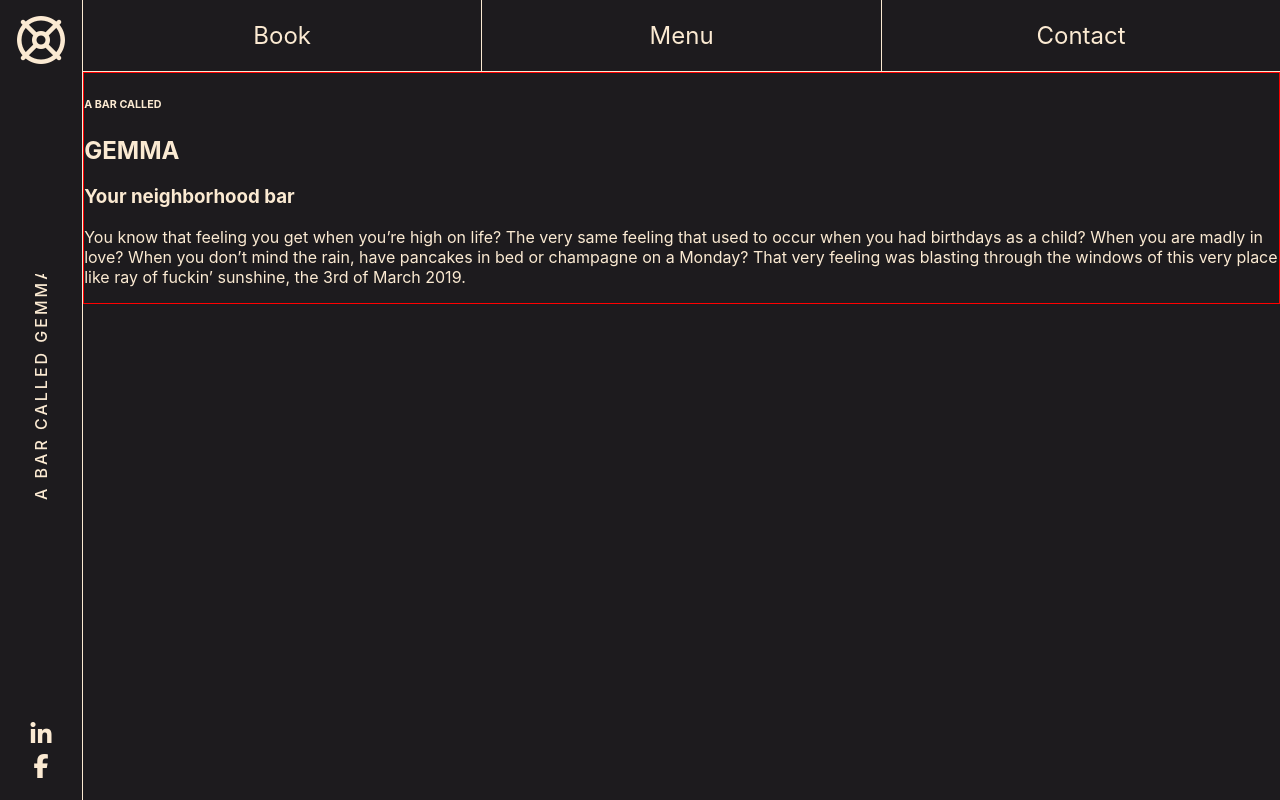
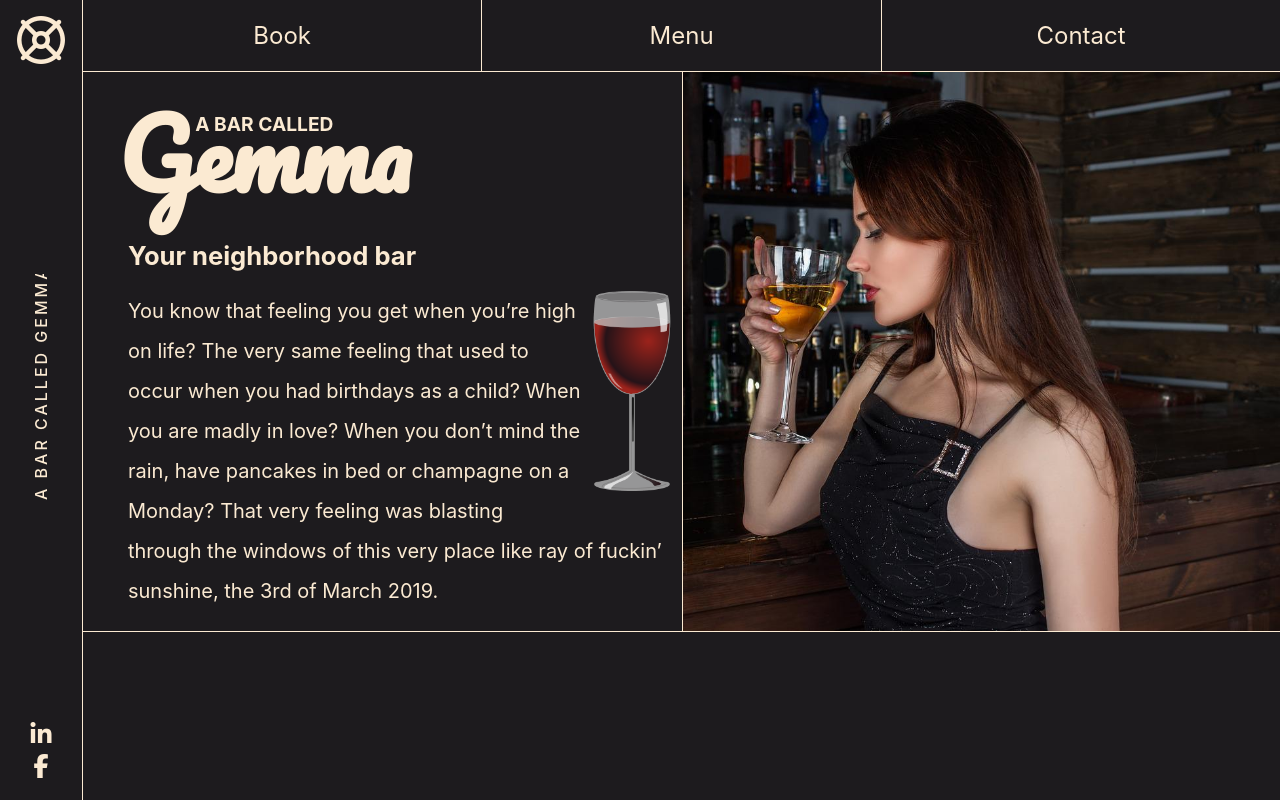
Before and after one commit to ledminh/a-bar-called-quesera, a Next.js app: page / in a window 1280 px wide. Built offline with nearby package versions, Linux system fonts and the light colour scheme.

Commit message:
Finish max size Intro

```diff
--- a/components/Intro/Intro.module.scss
+++ b/components/Intro/Intro.module.scss
@@ -1,3 +1,67 @@
 .wrapper {
-    border: 1px solid red;
+    display: grid;
+    grid-template-columns: 1fr 1fr;
+    grid-template-rows: auto;
+
+
+    border-bottom: 1px solid #fbead2;
 }
+
+.article {
+    flex-basis: 50%;
+}
+
+.title {
+    position: relative;
+    height: 10.5rem;
+
+    h6, h1 {
+        position: absolute;
+    }
+
+    h1 {
+        left: 2.2rem;
+    }
+
+    h6 {
+        left: 7rem;
+        top: 2.5rem;
+    }
+}
+
+.subtitle {
+    margin-left: 2.8rem;
+}
+
+.text {
+    margin-left: 2.8rem;
+
+    line-height: 2.5rem;
+
+}
+
+.glassOfWineImg {
+    content: "";
+    float: right;
+
+    width: 100px;
+
+    z-index: -1;
+}
+
+
+.photoWrapper {
+    flex-basis: 50%;
+    position: relative;
+
+    border-left: 1px solid #fbead2;
+
+}
+
+.photo {
+    position: absolute;
+    top: 0;
+    right: 0;
+    height: 100%;
+    width: 100%;
+}
--- a/components/Intro/index.js
+++ b/components/Intro/index.js
@@ -1,4 +1,8 @@
+import Image from 'next/image';
 import styles from './Intro.module.scss';
+
+import glassOfWineImg from '../../imgs/glass-of-wine.png';
+import womanDrinkWineImg from '../../imgs/woman-drink-wine.jpg';
 
 export default function Intro () {
 
@@ -8,16 +12,33 @@ export default function Intro () {
             <div className={styles.article}>
                 <div className={styles.title}>
                     <h6>A BAR CALLED</h6>
-                    <h1>GEMMA</h1>
+                    <h1>Gemma</h1>
                 </div>
                 <div className={styles.subtitle}>
                     <h3>Your neighborhood bar</h3>
                 </div>
                 <div className={styles.text}>
+                    <div className={styles.glassOfWineImg}>
+                        <Image
+                            src={glassOfWineImg}
+                            alt="Glass of Wine"
+
+                        />
+                    </div>
                     <p>You know that feeling you get when you’re high on life?  The very same feeling that used to occur when you had birthdays as a child? When you are madly in love? When you don’t mind the rain, have pancakes in bed or champagne on a Monday? That very feeling was blasting through the windows of this very place like ray of fuckin’ sunshine, the 3rd of March 2019.</p>
                 </div>
             </div>
-            <div className={styles.photo}>
+            <div className={styles.photoWrapper}>
+                <div className={styles.photo}>
+                    <Image
+                        src={womanDrinkWineImg}
+                        alt="A woman drinking wine"
+                        layout='fill'
+                        objectFit='cover'
+                        sizes='45vw'
+                        objectPosition={'top right'}
+                    />
+                </div>
             </div>
         </section>
 
--- a/components/MainNavBar/Header.module.scss
+++ b/components/MainNavBar/Header.module.scss
@@ -22,7 +22,7 @@
 
     }
 
-    @media (max-width:900px) {
+    @media (max-width:1170px) {
         display: block;
 
         top: calc(100% - 5.2rem);
@@ -62,7 +62,7 @@
 
     z-index: 2;
 
-    @media (max-width:900px) {
+    @media (max-width:1170px) {
         position:absolute;
         top: 0;
 
@@ -90,7 +90,7 @@
     align-items: center;
 
 
-    @media (max-width:900px) {
+    @media (max-width:1170px) {
 
         &[data-expanded='true'] {
             border-top: 1px solid #fbead2;
--- a/components/MainNavBar/Logo.module.scss
+++ b/components/MainNavBar/Logo.module.scss
@@ -10,7 +10,7 @@
     align-items: center;
     justify-content: center;
 
-    @media (max-width:900px) {
+    @media (max-width:1170px) {
         width: 5rem;
         height: 100%;
 
--- a/components/MainNavBar/Menu.module.scss
+++ b/components/MainNavBar/Menu.module.scss
@@ -53,7 +53,7 @@
         }
     }
 
-    @media (max-width:900px) {
+    @media (max-width:1170px) {
         li {
             transform: translateY(80%);
 
--- a/components/MainNavBar/Title.module.scss
+++ b/components/MainNavBar/Title.module.scss
@@ -16,7 +16,7 @@
         transform: rotateZ(-90deg) translateX(-40%);
     }
 
-    @media (max-width:900px) {
+    @media (max-width:1170px) {
         display: none;
 
     }
--- a/components/SecondNavBar/SecondNavBar.module.scss
+++ b/components/SecondNavBar/SecondNavBar.module.scss
@@ -4,7 +4,7 @@
 
     padding: 0;
 
-    @media (max-width: 900px) {
+    @media (max-width: 1170px) {
         display: none;
     }
 
--- a/styles/Home.module.scss
+++ b/styles/Home.module.scss
@@ -1,7 +1,7 @@
 .main {
     margin-left: 5.2rem;
 
-    @media (max-width: 900px) {
+    @media (max-width: 1170px) {
         margin-left: 0;
     }
 }
--- a/styles/globals.css
+++ b/styles/globals.css
@@ -1,3 +1,5 @@
+@import url('https://fonts.googleapis.com/css2?family=Pacifico&display=swap');
+
 html,
 body {
   padding: 0;
@@ -18,3 +20,32 @@ a {
 * {
   box-sizing: border-box;
 }
+
+p {
+  font-size: 1.25rem;
+}
+
+h1,
+h2,
+h3,
+h4,
+h5,
+h6 {
+  padding: 0;
+  margin: 0;
+}
+
+
+h1 {
+  font-size: 5.8rem;
+  font-family: 'Pacifico', cursive;
+
+}
+
+h3 {
+  font-size: 1.6rem;
+}
+
+h6 {
+  font-size: 1.2rem;
+}
```
Also changed, not shown: components/MainNavBar/SocialLinks.module.scss (+4 -4 lines), imgs/glass-of-wine.png (added), imgs/woman-drink-wine.jpg (added).
